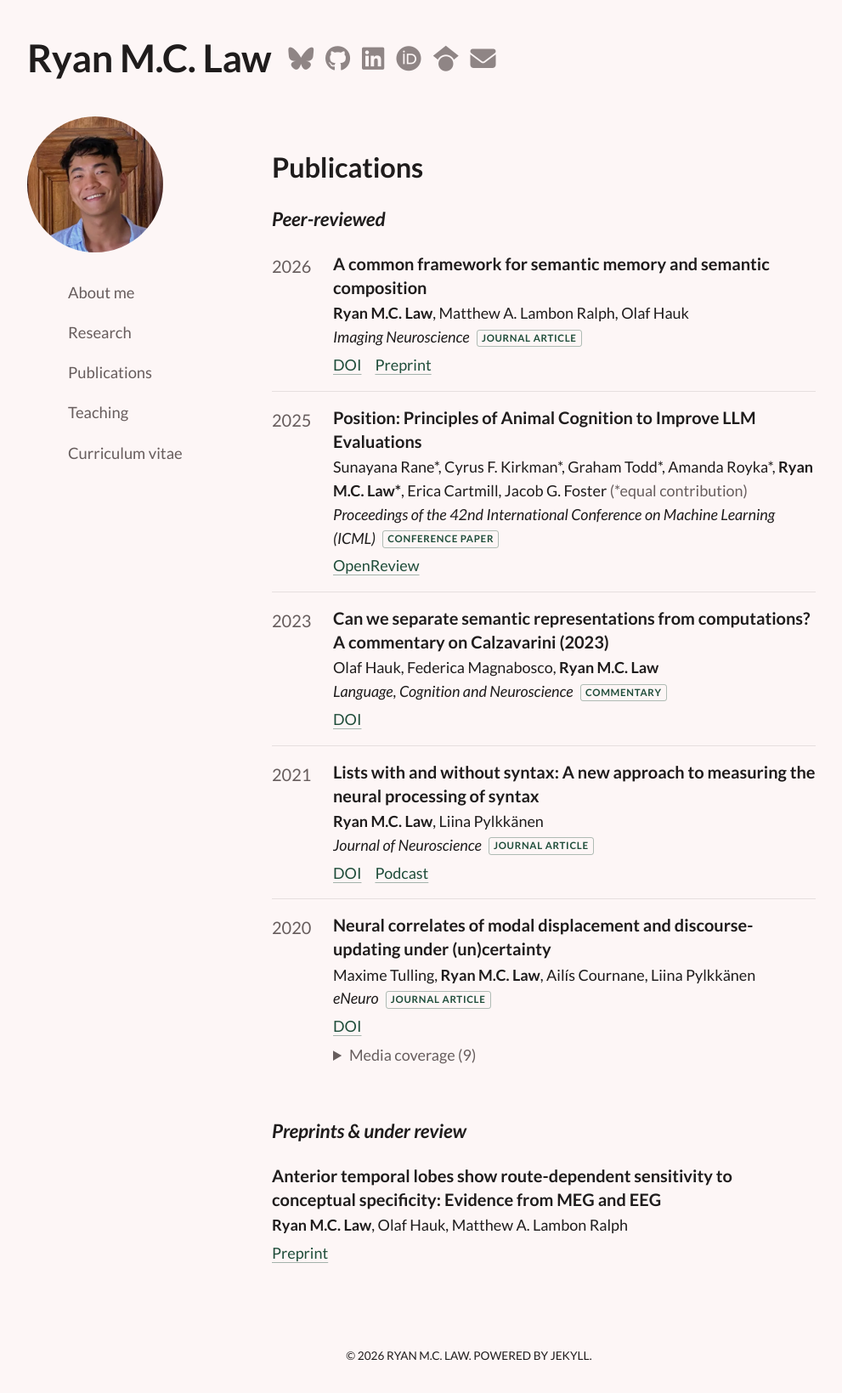
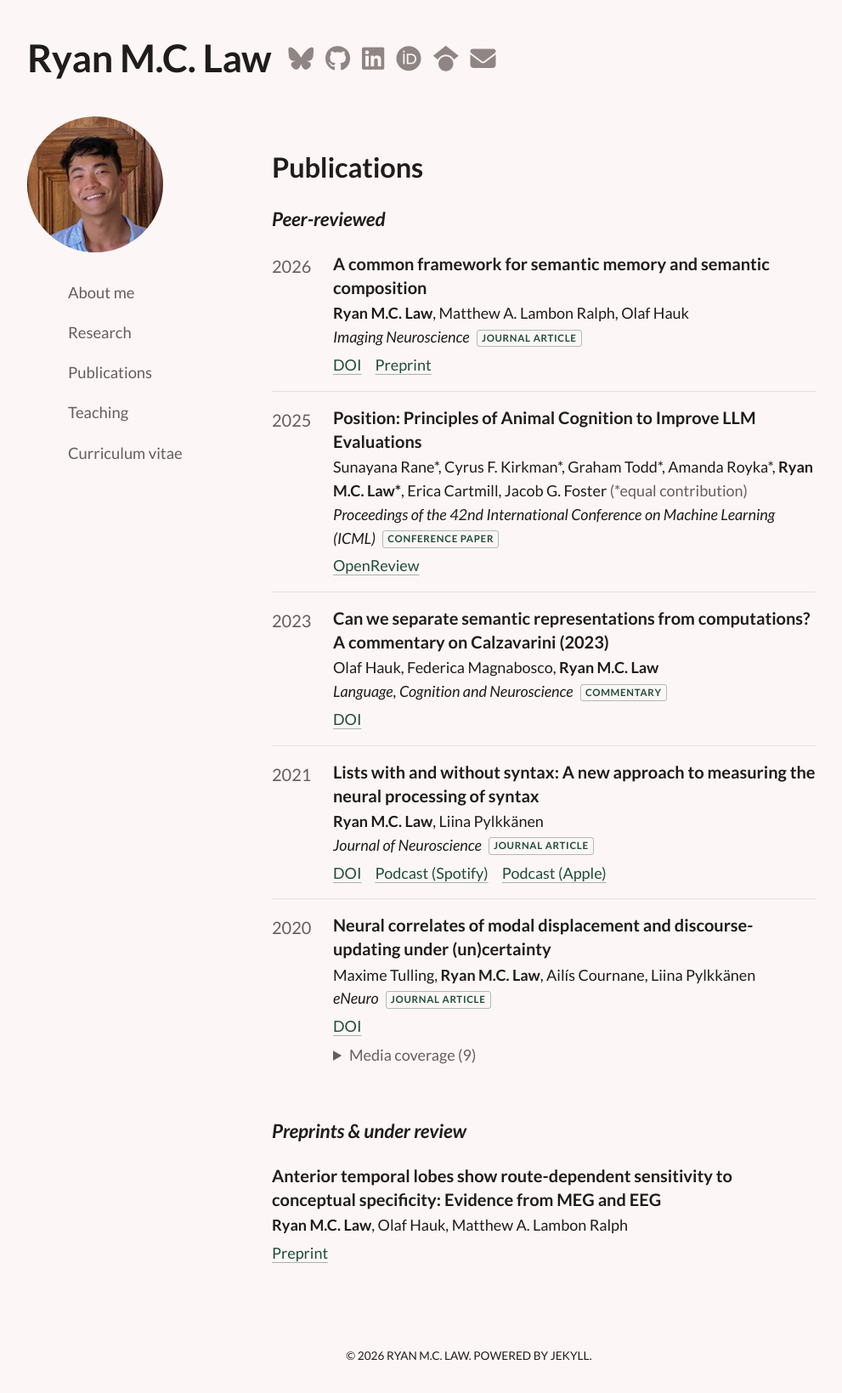
Before and after one commit to rmc-law/rmc-law.github.io, a Jekyll site: the page built from publications.md, in a window 1280 px wide. Shown: the whole page at 85% size, without its empty margins (88-1079 px from the left). Built offline with Jekyll 4.4.1, drawn with Linux system fonts in a browser that asks for light colours; nearby versions of some CDN libraries.

Commit message:
Publications: add Apple Podcasts link for Law & Pylkkanen (2021)

```diff
--- a/_data/publications.yml
+++ b/_data/publications.yml
@@ -8,7 +8,8 @@
 #   equal contribution and is explained under the entry if `equal_contribution: true`.
 # - type: journal | conference | commentary   (shown as a small tag)
 # - status: published | accepted | under-review | in-prep
-# - links: any of doi, pdf, openreview, preprint, code, osf, podcast (all optional).
+# - links: any of doi, pdf, openreview, preprint, code, osf, podcast (Spotify),
+#   apple_podcasts (all optional).
 # - media: optional list of press coverage, each with title, outlet and url
 #   (url optional, e.g. for print-only coverage); shown collapsed under the entry.
 
@@ -50,6 +51,7 @@
   links:
     doi: https://doi.org/10.1523/JNEUROSCI.1179-20.2021
     podcast: https://open.spotify.com/episode/5WOtkRAh9jyQmzS1HuPDyR
+    apple_podcasts: https://podcasts.apple.com/gb/podcast/1-ryan-law-neural-processing-of-lists-with/id1557381319?i=1000512432884
 
 - title: Neural correlates of modal displacement and discourse-updating under (un)certainty
   authors: [Maxime Tulling, Ryan M.C. Law, Ailís Cournane, Liina Pylkkänen]
--- a/_includes/publication.html
+++ b/_includes/publication.html
@@ -26,7 +26,7 @@
     </p>
     {%- endif %}
     {%- if pub.links %}
-    {%- assign link_labels = "doi:DOI,pdf:PDF,openreview:OpenReview,preprint:Preprint,code:Code,osf:OSF,podcast:Podcast" | split: "," %}
+    {%- assign link_labels = "doi:DOI,pdf:PDF,openreview:OpenReview,preprint:Preprint,code:Code,osf:OSF,podcast:Podcast (Spotify),apple_podcasts:Podcast (Apple)" | split: "," %}
     <p class="pub-links">
       {%- for l in link_labels -%}
         {%- assign kv = l | split: ":" -%}
```
